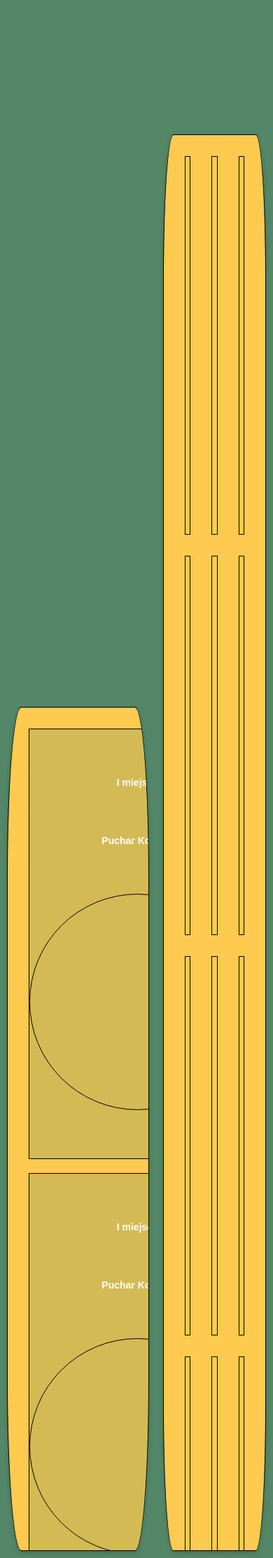
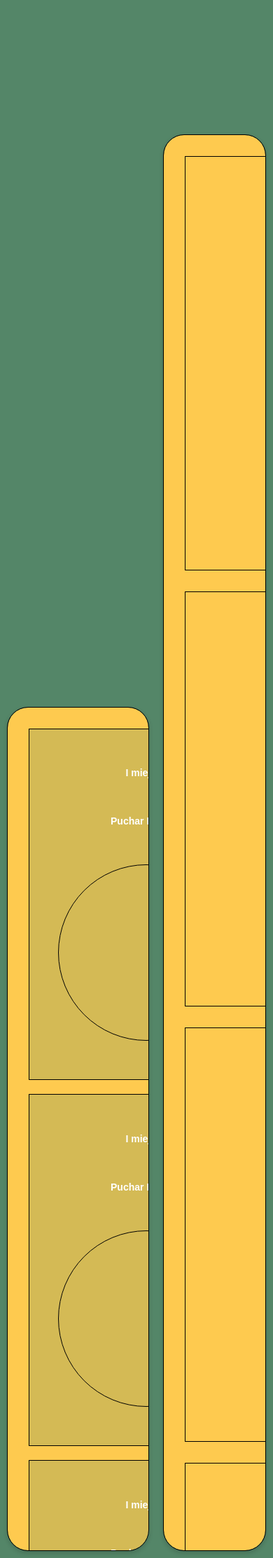
Before and after one commit to krzysztofwodecki/Fished, a PHP site: template public/views/profile.html in a window 390 px wide. Shown: the part 227-2453 px from the top of the page at 70% size. Run offline with PHP 8.4, Linux system fonts and the light colour scheme; the template is opened without the code that fills it, so the values that code supplies are empty; some libraries are stand-ins or nearby versions.

Commit message:
Poprawiony profil dla komputera

```diff
--- a/public/css/profile.css
+++ b/public/css/profile.css
@@ -80,7 +80,7 @@ nav>div>a>i{
 
     margin: 10px;
 
-    border-radius: 10%;
+    border-radius: 30px;
     border: 1px solid #000000;
     background: #FECA4F 0% 0% repeat padding-box;
     box-shadow: 0px 3px 6px #00000029;
@@ -104,7 +104,7 @@ nav>div>a>i{
 
 .gallery-inner>div{
     border: 1px solid #000000;
-    min-height: 22vh;
+    aspect-ratio: 1/1.5;
 }
 
 .achievements-section {
@@ -113,7 +113,7 @@ nav>div>a>i{
 
     margin: 10px;
 
-    border-radius: 10% / 20%;
+    border-radius: 30px;
     border: 1px solid #000000;
     background: #FECA4F 0% 0% repeat padding-box;
     box-shadow: 0px 3px 6px #00000029;
@@ -130,14 +130,14 @@ nav>div>a>i{
     overflow-y: auto;
 
     display: grid;
-    grid-template-columns: repeat(5, 1fr);
+    grid-template-columns: repeat(3, 1fr);
     grid-template-rows: repeat(2, 1fr);
     grid-gap: 20px;
 }
 
 .achievement {
     border: 1px solid #000000;
-    min-height: 25vh;
+    aspect-ratio: 1/1.5;
 
     display: flex;
     flex-direction: column;
@@ -199,12 +199,12 @@ nav>div>a>i{
     }
 
     .user-photo {
-        min-height: 30%;
-        max-height: 30%;
+        min-height: 25%;
+        max-height: 25%;
     }
 
     .informations {
-        height: 20%;
+        height: 25%;
 
         margin: 0 10%;
         justify-content: flex-start;
```
